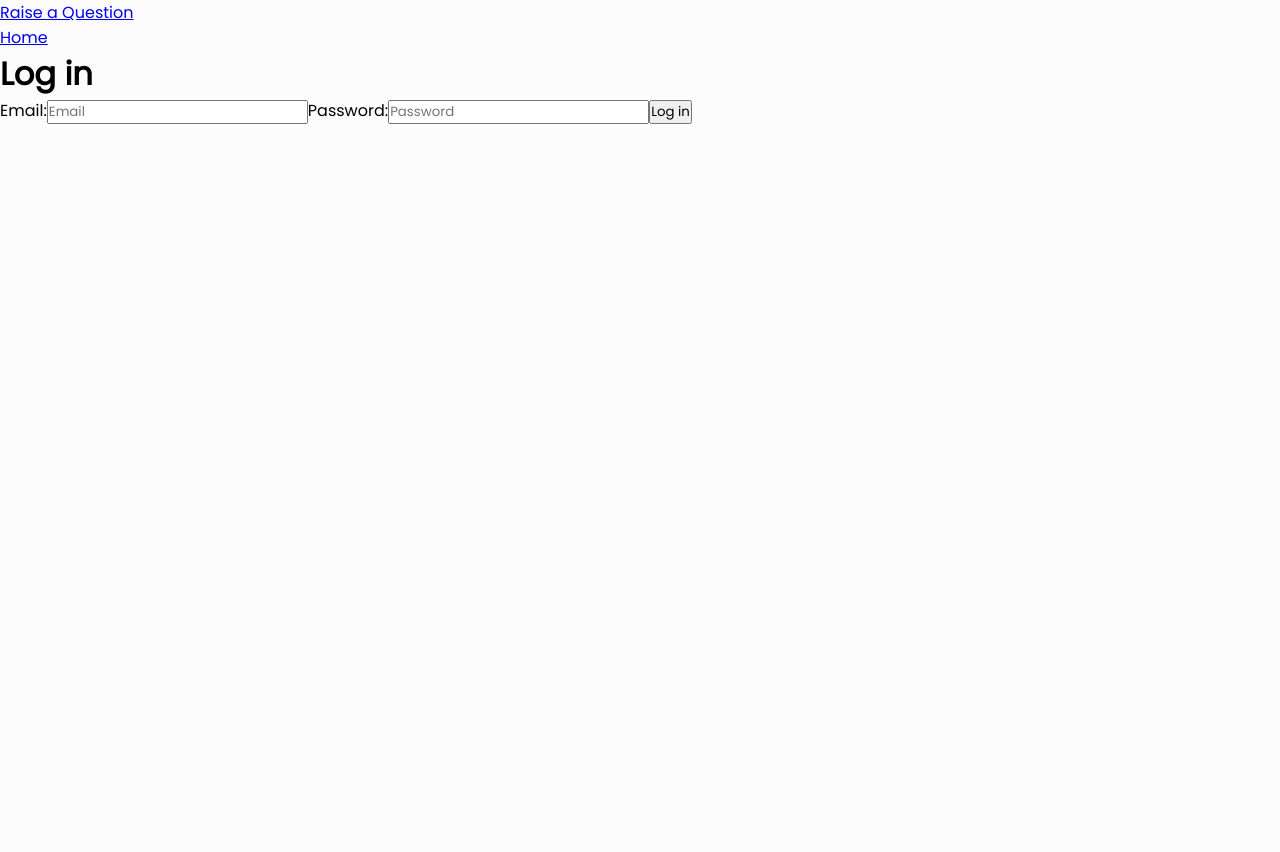
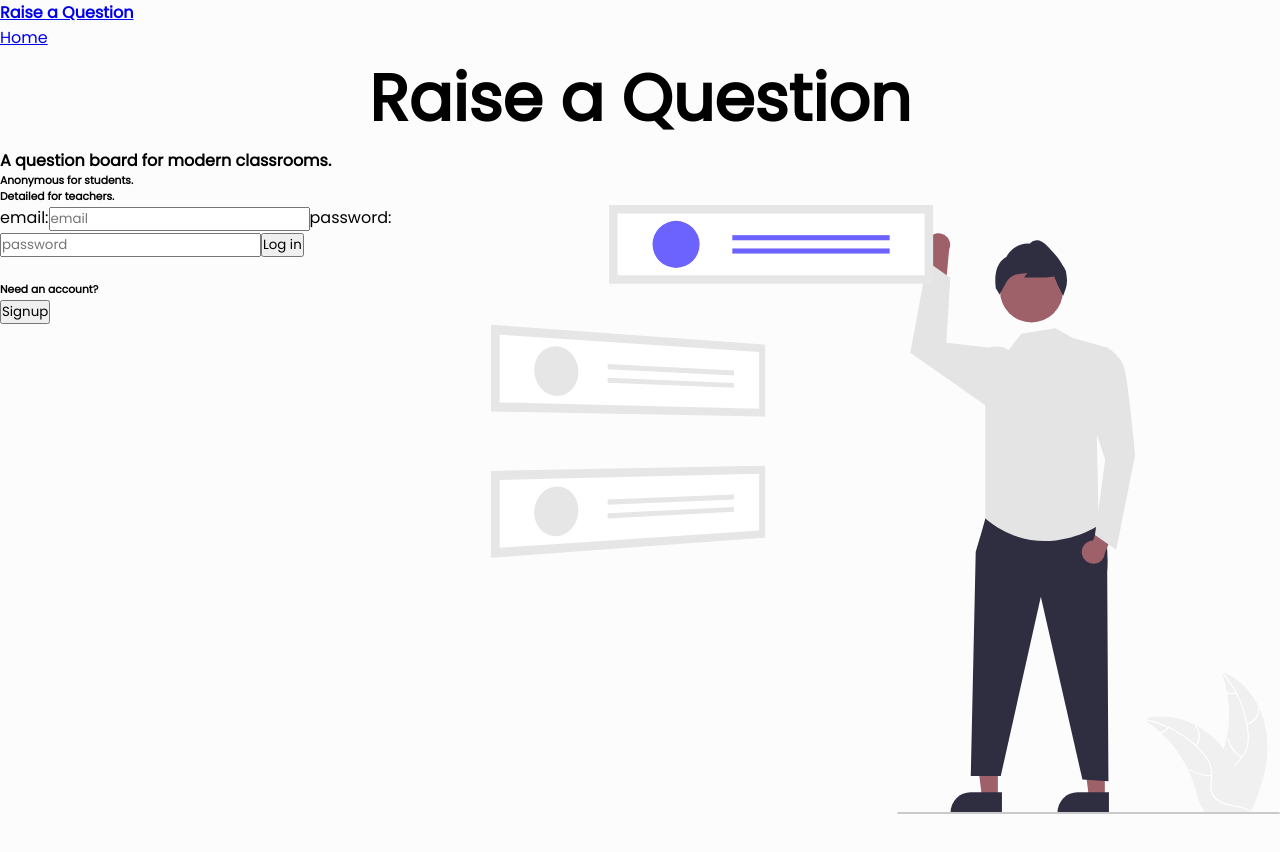
Before and after one commit to courtneycmassey/capstone-project, a React (Create React App) app: page /login in a window 1280 px wide. Shown: the top 852 px of the page. Built offline with nearby package versions, Linux system fonts and the light colour scheme; no server answers; the HTML template or start-up script is replaced by a standard one.

Commit message:
styles login and signup and reroutes home, login and signup

```diff
--- a/src/App.js
+++ b/src/App.js
@@ -21,10 +21,8 @@ const App = () => {
                 <main role="main" className="container">
                     <Switch>
                         <PrivateRoute exact path="/" component={Home}/>
-                        <Route exact path="/signin">
+                        <Route exact path="/login">
                             <Login/>
-                            <hr/>
-                            <Signup/>
                         </Route>
                         <Route exact path="/login" component={Login}/>
                         <Route exact path="/signup" component={Signup}/>
--- a/src/Home.css
+++ b/src/Home.css
@@ -1,4 +1,4 @@
-h1 {
+h2 {
     font-weight: bold;
 }
 
--- a/src/Home.js
+++ b/src/Home.js
@@ -22,7 +22,7 @@ const Home = () => {
                             <img src="hand_raised.svg" alt="Hand Raised"></img>
                         </div>
                         <div className="col-8">
-                            <h1>Welcome, {userDetails.first_name}!</h1>
+                            <h2>Welcome, {userDetails.first_name}!</h2>
                             <h5>As a {userDetails.user_type} you can:</h5>
                             <ul>
                                 <li>View the Question Board for a class</li>
@@ -52,7 +52,7 @@ const Home = () => {
                             <img src="hand_raised.svg" alt="Hand Raised"></img>
                         </div>
                         <div className="col-8">
-                            <h1>Welcome, {userDetails.first_name}!</h1>
+                            <h2>Welcome, {userDetails.first_name}!</h2>
                             <h5>As a {userDetails.user_type} you can:</h5>
                             <ul>
                                 <li>Add class sessions to your course collection</li>
--- a/src/Login.js
+++ b/src/Login.js
@@ -2,6 +2,7 @@ import React, { useCallback, useContext } from "react";
 import { withRouter, Redirect } from "react-router";
 import app from './utilities/firebase.js';
 import { AuthContext } from './Auth';
+import { Link } from 'react-router-dom';
 
 const Login = ({ history }) => {
     const handleLogin = useCallback(
@@ -28,18 +29,40 @@ const Login = ({ history }) => {
 
     return (
         <div>
-            <h1>Log in</h1>
+            <h1>Raise a Question</h1>
+
+            <div className="container">
+                    <div className="row">
+                        <div className="col-4">
+                            <h4>A question board for modern classrooms.</h4>
+                            <h6>Anonymous for students.</h6>
+                            <h6>Detailed for teachers.</h6>
+
+                        </div>
+                        <div className="col-5">
+                            <img src="hand_raised.svg" alt="Hand Raised"></img>
+                        </div>
+                        <div className="col">
+                            {/* <h5>Log in:</h5> */}
                             <form onSubmit={handleLogin}>
                                 <label>
-                    Email:
-                    <input name="email" type="email" placeholder="Email" />
+                                    email:
+                                    <input name="email" type="email" placeholder="email" />
                                 </label>
                                 <label>
-                    Password:
-                    <input name="password" type="password" placeholder="Password" />
+                                    password:
+                                    <input name="password" type="password" placeholder="password" />
                                 </label>
                                 <button className="btn btn-success" type="submit">Log in</button>
                             </form>
+                            <br/>
+                            <h6>Need an account?</h6>
+                                <form action="/signup">
+                                    <button className="btn btn-info" type="submit">Signup</button>
+                                </form>
+                        </div>
+                    </div>
+                </div>
         </div>
     );
 };
--- a/src/PrivateRoute.js
+++ b/src/PrivateRoute.js
@@ -11,7 +11,7 @@ const PrivateRoute = ({ component: RouteComponent, ...rest }) => {
                 !!currentUser ? (
                     <RouteComponent {...routeProps} />
                 ) : (
-                    <Redirect to={"/signin"} />
+                    <Redirect to={"/login"} />
                 )
             }
         />
--- a/src/Signup.js
+++ b/src/Signup.js
@@ -45,46 +45,57 @@ const SignUp = ({ history }) => {
 
     return (
         <div>
-            <h1>Sign up</h1>
+            <h1>Raise a Question</h1>
+            <div className="container">
+                <div className="row">
+                    <div className="col" id="form">
                         <form onSubmit={handleSignUp}>
+                            <h3>Create an account</h3>
                             <label>
-                User Type:
+                                I am a:&nbsp;
                                 <select name='user-type' id="user-type">
                                     <option></option>
                                     <option value="student">Student</option>
                                     <option value="teacher">Teacher</option>
                                 </select>
-            </label>
+                            </label><br/>
                             <label>
-                First Name:
+                                First Name:&nbsp;
                                 <input
                                     name="firstName"
                                     type="text"
                                     placeholder="First Name" />
-            </label>
+                            </label><br/>
                             <label>
-                Last Name:
+                                Last Name:&nbsp;
                                 <input
                                     name="lastName"
                                     type="text"
                                     placeholder="Last Name" />
-            </label>
+                            </label><br/>
                             <label>
-                Email:
+                                Email:&nbsp;
                                 <input
                                     name="email"
                                     type="email"
                                     placeholder="email" />
-            </label>
+                            </label><br/>
                             <label>
-                Password:
+                                Password:&nbsp;
                                 <input
                                     name="password"
                                     type="password"
                                     placeholder="password" />
-            </label>
+                            </label><br/>
                             <button className="btn btn-info" type="submit">Sign Up</button>
                         </form>
+                    </div>
+                    <div className="col-5">
+                            <img src="hand_raised.svg" alt="Hand Raised"></img>
+                    </div>
+                </div>
+            </div>
+
         </div>
     );
 };
--- /dev/null
+++ b/src/components/header.css
@@ -0,0 +1,3 @@
+.navbar-brand {
+    font-weight: bold;
+}
--- a/src/components/header.js
+++ b/src/components/header.js
@@ -1,6 +1,7 @@
 import React, { useContext } from 'react';
 import { AuthContext } from '../Auth';
 import { Link } from 'react-router-dom';
+import './header.css'
 
 const Header = () => {
 
@@ -9,7 +10,7 @@ const Header = () => {
 
     if (userDetails.user_type === 'student') {
         return (
-            <header>
+            <header clasName="header">
                 <nav className="navbar navbar-expand-md navbar-dark fixed-top bg-info">
                     <Link className="navbar-brand" to="/">Raise a Question</Link>
                     <div className="collapse navbar-collapse" id="navbarCollapse">
--- a/src/index.css
+++ b/src/index.css
@@ -7,10 +7,25 @@
     font-family: 'Poppins', sans-serif;
 }
 
-/* h3 {
+h1 {
     font-weight: bold;
+    font-size: 65px;
+    text-align: center;
 }
 
 p {
     font-size: 0.75rem;
+}
+
+/* ul li {
+    list-style-type: square;
 } */
+
+/* #form {
+    display: block;
+    font-size:11px;
+    padding:4px 2px;
+    border:solid 1px #aacfe4;
+    width:70px;
+    margin:2px 0 20px 10px;
+} */
```
Lines whose indentation alone changed are shown as unchanged.
